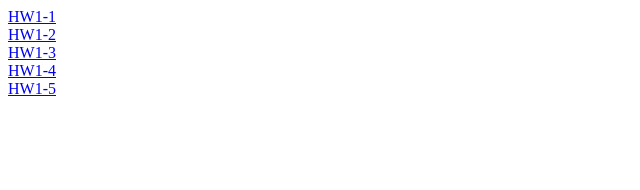
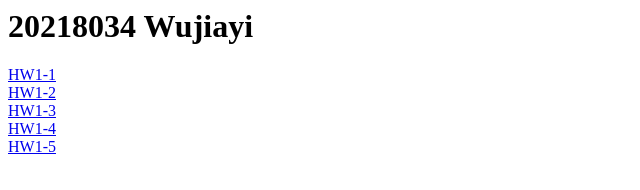
Before and after one commit to Wujiayii/wujiayii.github.io, a plain HTML site: page myhomework.html in a window 1280 px wide. Shown: the whole page, without its empty margins (0-640 px from the left). Drawn offline with Linux system fonts and the light colour scheme.

Commit message:
Create myhomework.html

```diff
--- a/myhomework.html
+++ b/myhomework.html
@@ -1,12 +1,15 @@
 <HTML>
 <HEAD>
-<TITLE> myhomework.html </TITLE>
+<TITLE> HOMEWORK </TITLE>
 </HEAD>
+<h1>20218034 Wujiayi</h1>
 <BODY>
-     <a href=" ">HW1-1</a>
+      <a href=" ">HW1-1</ a>
 <br>  <a href="HW1-2.html">HW1-2</a>
 <br>  <a href="HW1-3.html">HW1-3</a>
 <br>  <a href="HW1-4.html">HW1-4</a>
 <br>  <a href="HW1-5.html">HW1-5</a>
+
+
 </BODY>
 </HTML>
```
